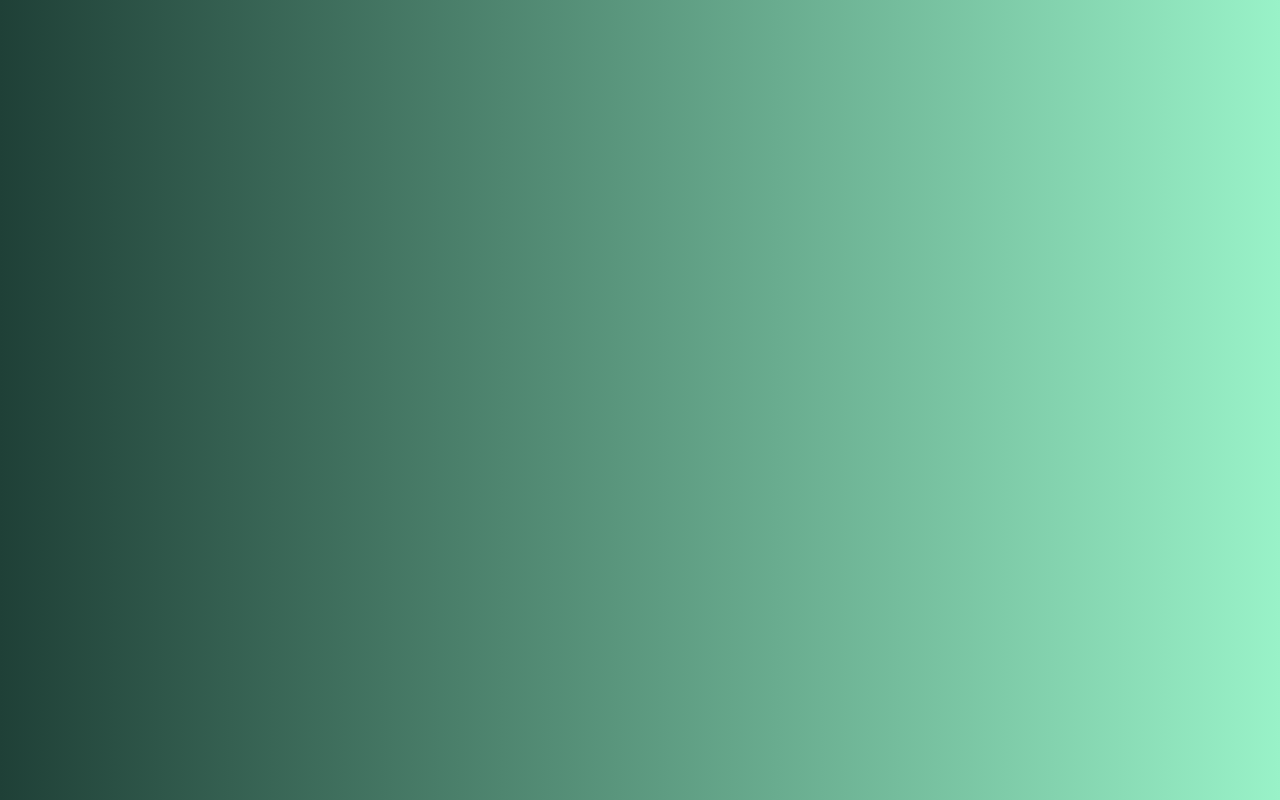
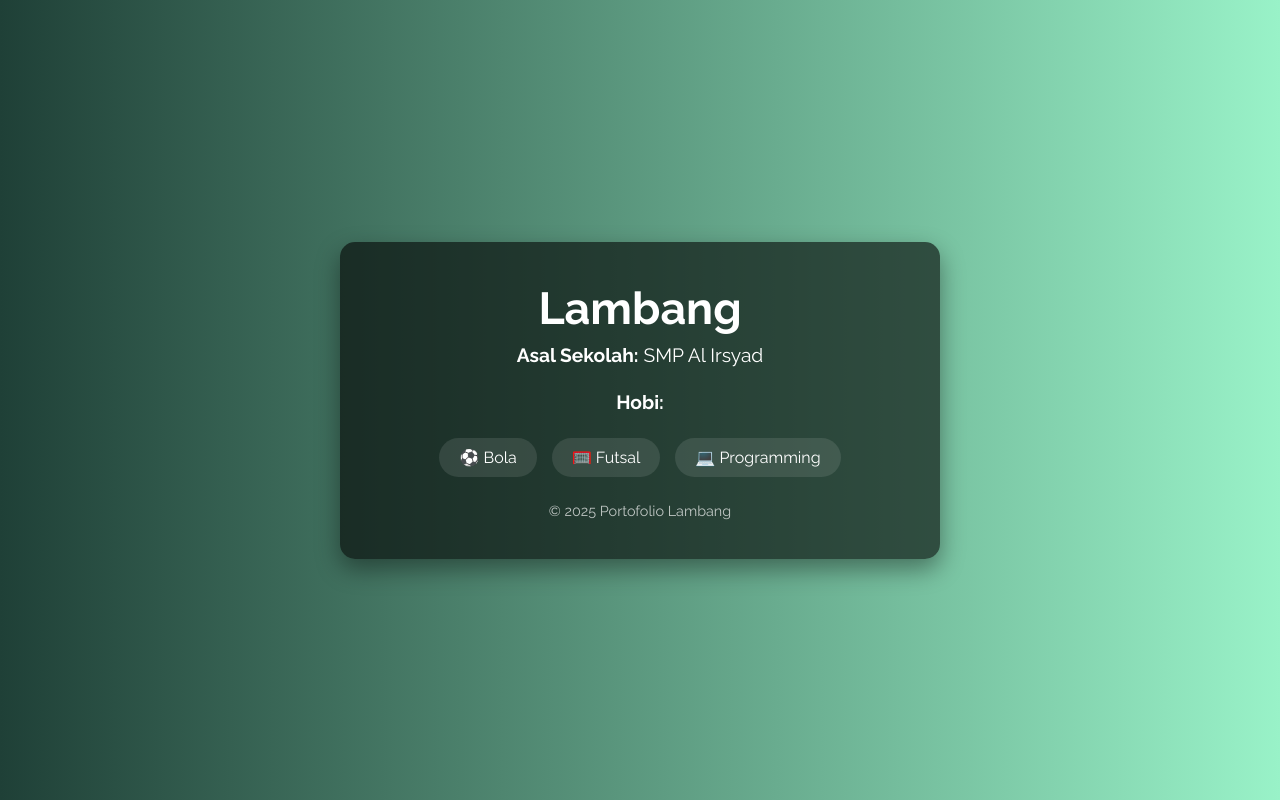
Before and after one commit to pemroalrisyad/Lambang, a plain HTML site: page index.html in a window 1280 px wide. Drawn offline with Linux system fonts and the light colour scheme.

Commit message:
Update index.html

```diff
--- a/index.html
+++ b/index.html
@@ -49,4 +49,58 @@
       margin-bottom: 25px;
     }
 
-    .hobi-list
+    .hobi-list {
+      display: flex;
+      justify-content: center;
+      gap: 15px;
+      flex-wrap: wrap;
+      margin-bottom: 25px;
+    }
+
+    .hobi-item {
+      background-color: rgba(255, 255, 255, 0.1);
+      padding: 10px 20px;
+      border-radius: 20px;
+      font-size: 1rem;
+      transition: all 0.3s ease;
+      cursor: default;
+    }
+
+    .hobi-item:hover {
+      background-color: rgba(255, 255, 255, 0.3);
+      transform: scale(1.05);
+    }
+
+    .footer {
+      font-size: 0.9rem;
+      opacity: 0.7;
+    }
+
+    /* Responsive */
+    @media (max-width: 600px) {
+      .card h1 {
+        font-size: 2rem;
+      }
+      .hobi-list {
+        flex-direction: column;
+        align-items: center;
+      }
+    }
+  </style>
+</head>
+<body>
+  <div class="card">
+    <h1>Lambang</h1>
+    <p><strong>Asal Sekolah:</strong> SMP Al Irsyad</p>
+    <p><strong>Hobi:</strong></p>
+    <div class="hobi-list">
+      <div class="hobi-item">⚽ Bola</div>
+      <div class="hobi-item">🥅 Futsal</div>
+      <div class="hobi-item">💻 Programming</div>
+    </div>
+    <div class="footer">
+      &copy; 2025 Portofolio Lambang
+    </div>
+  </div>
+</body>
+</html>
```
